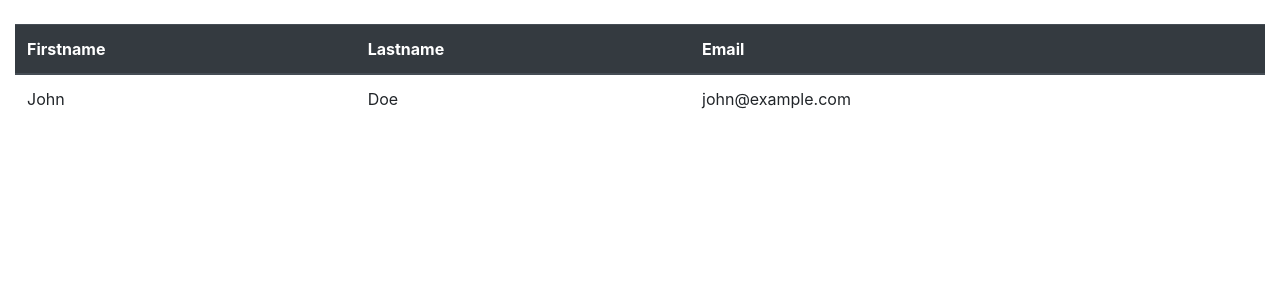
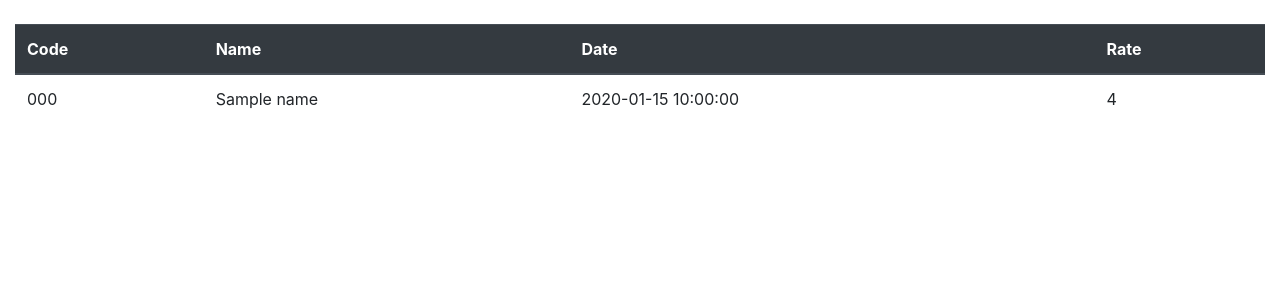
Before and after one commit to yo14/scraping-with-bs4, a Flask app: page /idr-rates in a window 1280 px wide. Shown: the part 56-356 px from the top of the page. Run offline with Flask 2, Linux system fonts and the light colour scheme; a database or web service that is not in the repository returns one stand-in record (values such as "Sample title"); data that the repository does not hold is empty; some libraries are stand-ins or nearby versions.

Commit message:
Pull data currency(idr-rates) and showing with template

```diff
--- a/run.py
+++ b/run.py
@@ -25,7 +25,7 @@ def detik_popular():
 def idr_rates():
     source = requests.get('http://www.floatrates.com/daily/idr.json')
     json_data = source.json()
-    return render_template('idr-rates.html', datas=json_data)
+    return render_template('idr-rates.html', datas=json_data.values())
 
 
 if __name__=='__main__':
--- a/templates/idr-rates.html
+++ b/templates/idr-rates.html
@@ -5,17 +5,21 @@
   <table class="table">
     <thead class="thead-dark">
       <tr>
-        <th>Firstname</th>
-        <th>Lastname</th>
-        <th>Email</th>
+        <th>Code</th>
+        <th>Name</th>
+        <th>Date</th>
+        <th>Rate</th>
       </tr>
     </thead>
     <tbody>
+      {% for data in datas %}
       <tr>
-        <td>John</td>
-        <td>Doe</td>
-        <td>john@example.com</td>
+        <td>{{ data['code']|safe }}</td>
+        <td>{{ data['name'] }}</td>
+        <td>{{ data['date'] }}</td>
+        <td>{{ data['inverseRate'] }}</td>
       </tr>
+      {% endfor %}
     </tbody>
   </table>
 
```
